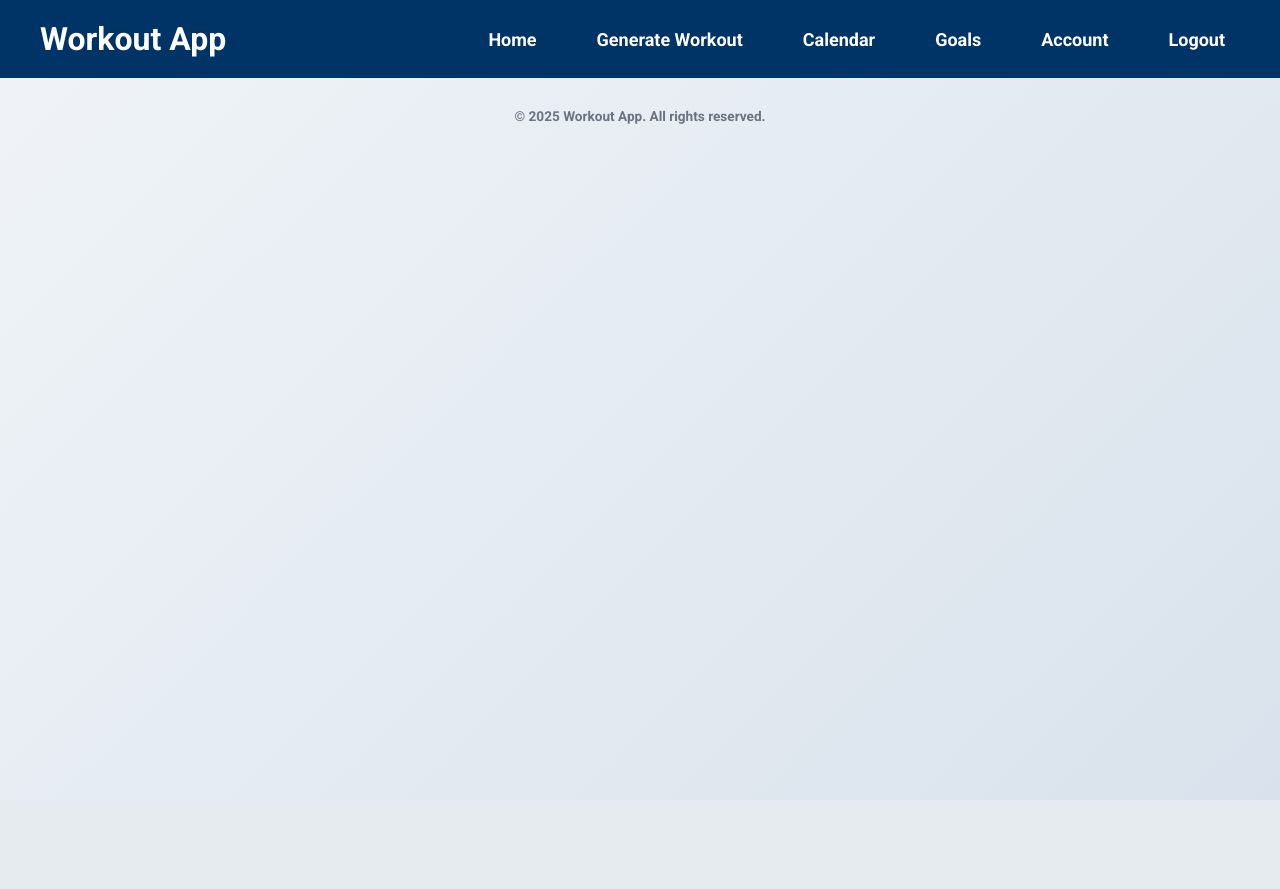
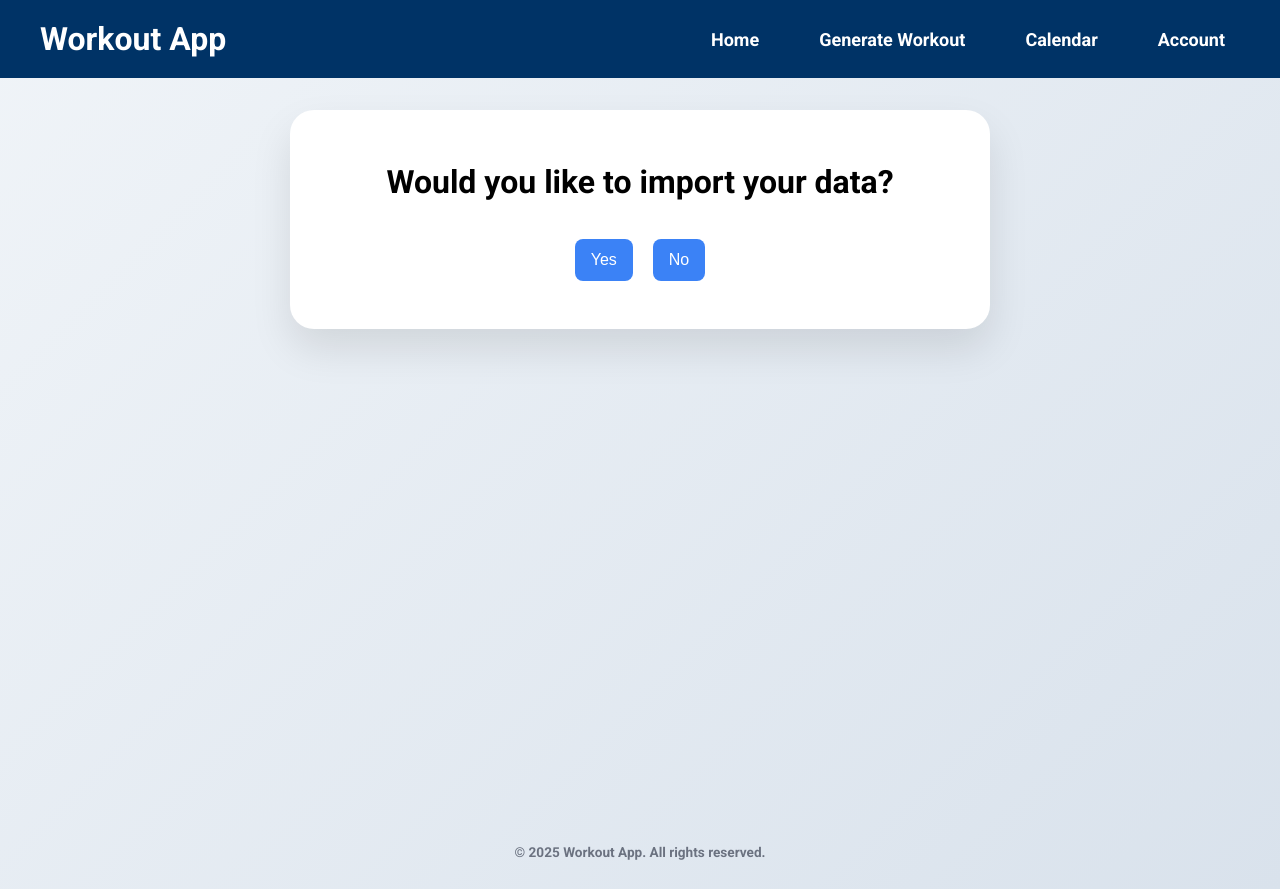
Before and after one commit to UCCS-SP25-CS4300-CS5300-1/Group-6-spring-2025, a Django app: page /generate-workout/ in a window 1280 px wide. Before the commit the page ends 800 px from the top, so only its background shows below. Run offline with Django 4.2, Linux system fonts and the light colour scheme.

Commit message:
fixing merge

```diff
--- a/Project/home/templates/generate_workout.html
+++ b/Project/home/templates/generate_workout.html
@@ -16,23 +16,25 @@
     injuries: "{{ injuries|escapejs }}"
   };
 </script>
-
 <body>
-    <!-- Top Navigation Bar -->
   <header>
     <a class="logo" href="#home">Workout App</a>
     <nav>
       <ul>
-                <li><a class="activate" href="{% url 'home' %}">Home</a></li>
+        <li><a href="{% url 'home' %}">Home</a></li>
         <li><a href="{% url 'generate_workout' %}">Generate Workout</a></li>
-                <li><a href="{% url 'calendar' %}">Calendar</a></li>
-                <li><a href="{% url 'goals:goals' %}">Goals</a></li>
+        <li><a href="#calendar">Calendar</a></li>
         <li><a href="{% url 'user_data' %}">Account</a></li>
-                <li><a href="{% url 'logout' %}">Logout</a></li>  <!-- Add logout link -->
       </ul>
     </nav>
   </header>
-
+  <main>
+    <!-- Step 1: Import Data Prompt -->
+    <div id="step1" class="container visible">
+      <h1>Would you like to import your data?</h1>
+      <button onclick="importUserData()">Yes</button>
+      <button onclick="nextStep()">No</button>
+    </div>
     <!-- Step 2: Main Goal -->
     <div id="step2" class="container">
       <h2>What is your main goal?</h2>
@@ -55,7 +57,6 @@
         <button onclick="nextStep()">Next</button>
       </div>
     </div>
-
     <!-- Step 3: Fitness Level -->
     <div id="step3" class="container">
       <h2>What is your current level of fitness?</h2>
@@ -82,7 +83,6 @@
         <button onclick="nextStep()">Next</button>
       </div>
     </div>
-
     <!-- Step 4: Injuries -->
     <div id="step4" class="container">
       <h2>Do you have any injuries?</h2>
@@ -105,7 +105,6 @@
         <button onclick="nextStep()">Next</button>
       </div>
     </div>
-
     <!-- Step 5: Select Days of the Week -->
     <div id="step5" class="container">
       <h2>What days out of the week would you like to work out?</h2>
@@ -151,7 +150,6 @@
         <button onclick="nextStep()">Generate My Workout</button>
       </div>
     </div>
-
     <!-- Step 6: Weekly Plan Summary -->
     <div id="step6" class="container">
       <h2>Your Weekly Plan</h2>
@@ -189,12 +187,10 @@
       document.getElementById(`step${step}`).classList.add("visible");
       if (step === 6) {
         // Gather selected days from Step 5
-
             const days = Array.from(document.querySelectorAll('#step5 input[type="checkbox"]:checked'))
                         .map(cb => cb.value);
             window.selectedDays = days.length ? days : Object.keys(defaultPlan);
             console.log("Selected days:", window.selectedDays);
-
         // Gather other selections
             const selectedGoal = document.getElementById("mainGoal").options[
              document.getElementById("mainGoal").selectedIndex
@@ -205,14 +201,12 @@
             const selectedFitness = document.getElementById("fitnessLevel").options[
                 document.getElementById("fitnessLevel").selectedIndex
                 ].text;
-
             // Update summary fields
             document.getElementById("freqSummary").innerText = selectedDays.join(', ');
             document.getElementById("goalSummary").innerText = selectedGoal;
             document.getElementById("injurySummary").innerText = selectedInjuries;
             document.getElementById("fitnessSummary").innerText = selectedFitness;
             submitWorkoutForm();
-
         }
       window.scrollTo({ top: 0, behavior: "smooth" });
     }
@@ -228,7 +222,6 @@
       const summaryGoal = document.getElementById("goalSummary").innerText;
       const summaryInjuries = document.getElementById("injurySummary").innerText;
       const summaryDays = document.getElementById("freqSummary").innerText;
-
       // Combine them into one string to send to the server
       const userDataText = `Fitness Level: ${summaryFitness}; Goals: ${summaryGoal}; Injuries: ${summaryInjuries}; Selected Days: ${summaryDays}`;
       // Log for debugging
@@ -253,14 +246,19 @@
       })
       .catch(error => console.error("Error:", error));
     }
+
     function renderPlan() {
+
       const list = document.getElementById("planList");
       list.innerHTML = "";
+
       // Get the raw AI response from the element with id "rawResponse"
       const rawOutput = document.getElementById("rawResponse").innerText;
       // Simply output the entire AI response (wrapped in a <pre> for formatting)
       list.innerHTML = `<pre style="white-space: pre-wrap;">${rawOutput}</pre>`;
     }
+
+
     function importUserData() {
       if (userData.goals) {
         const goalSelect = document.getElementById("mainGoal");
```
Lines whose indentation alone changed are shown as unchanged.
